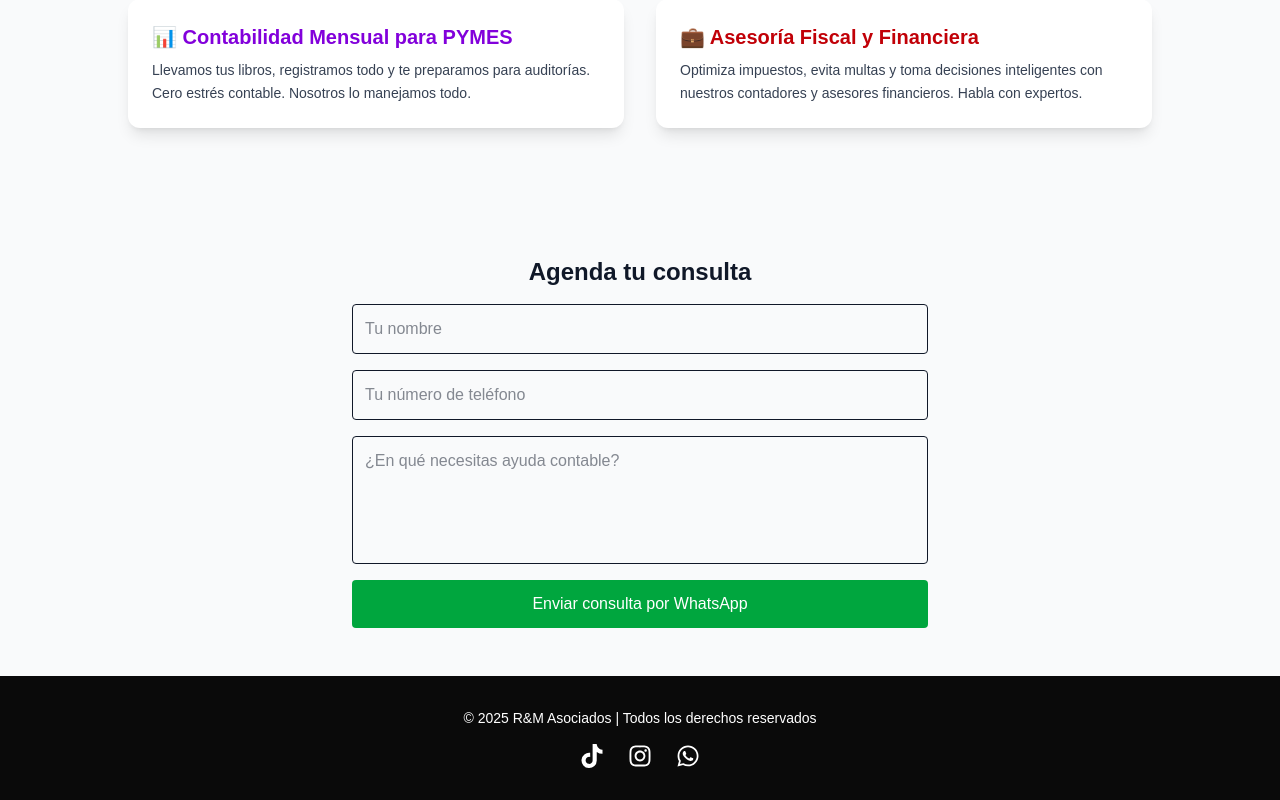
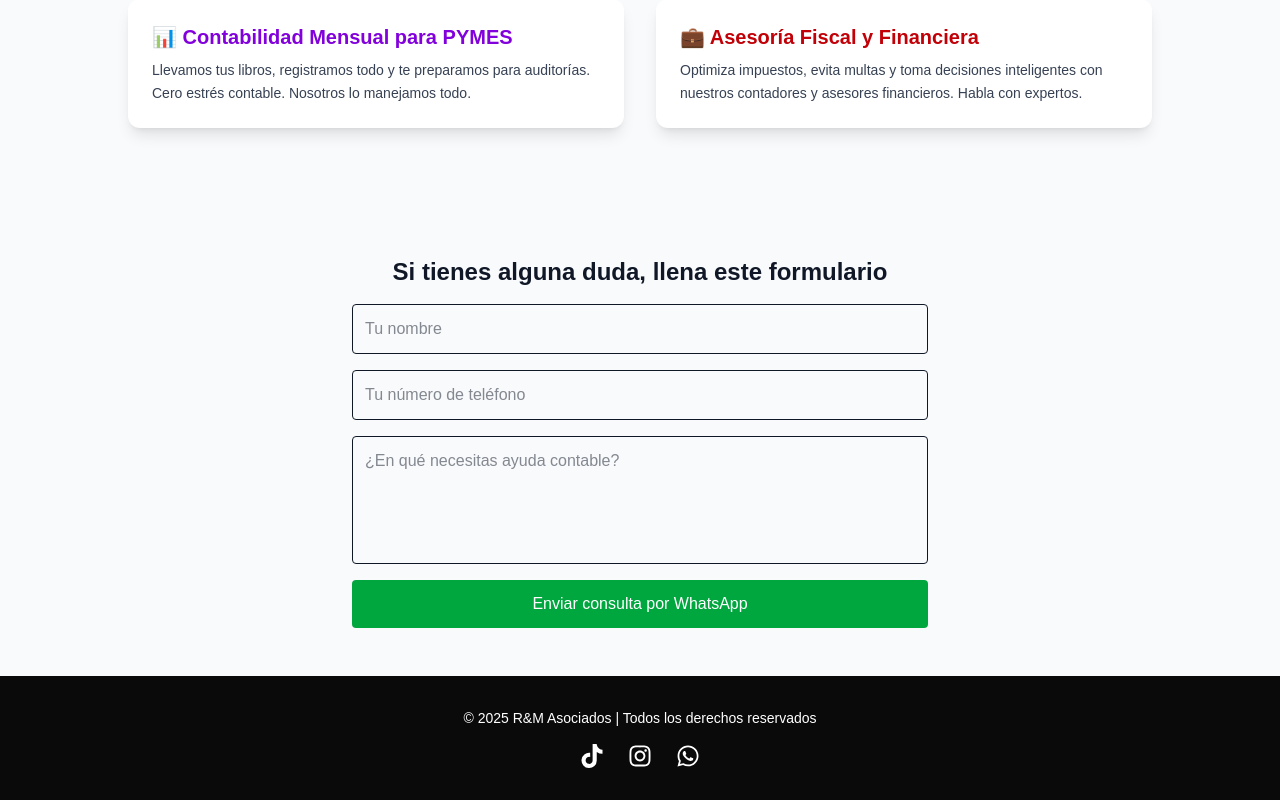
Before and after one commit to josrom2704/rm-asociados, a Next.js app: page / in a window 1280 px wide. Shown: the part 1396-2196 px from the top of the page. Built offline with nearby package versions, Linux system fonts and the light colour scheme.

Commit message:
Actualización de favicon y head

```diff
--- a/app/page.tsx
+++ b/app/page.tsx
@@ -131,7 +131,7 @@
         transition={{ duration: 0.6 }}
         viewport={{ once: true }}
       >
-        <h2 className="text-2xl font-semibold text-center mb-4">Agenda tu consulta</h2>
+        <h2 className="text-2xl font-semibold text-center mb-4">Si tienes alguna duda, llena este formulario</h2>
         <form
           onSubmit={(e) => {
             e.preventDefault();
```
